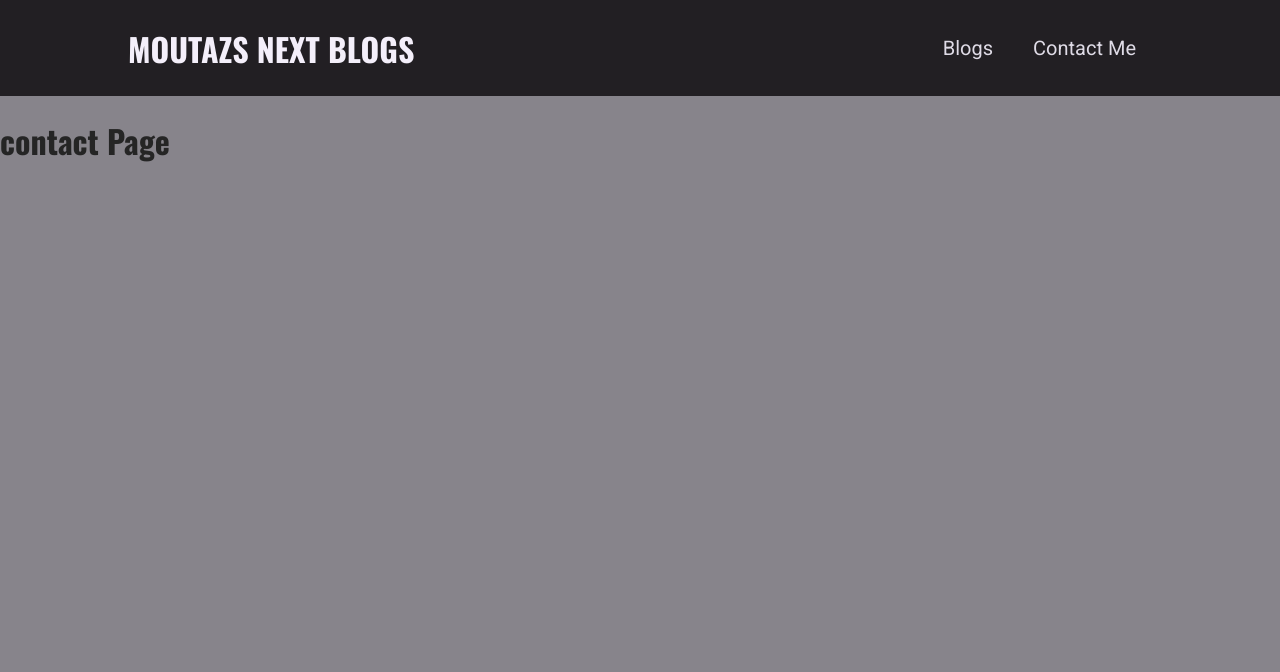
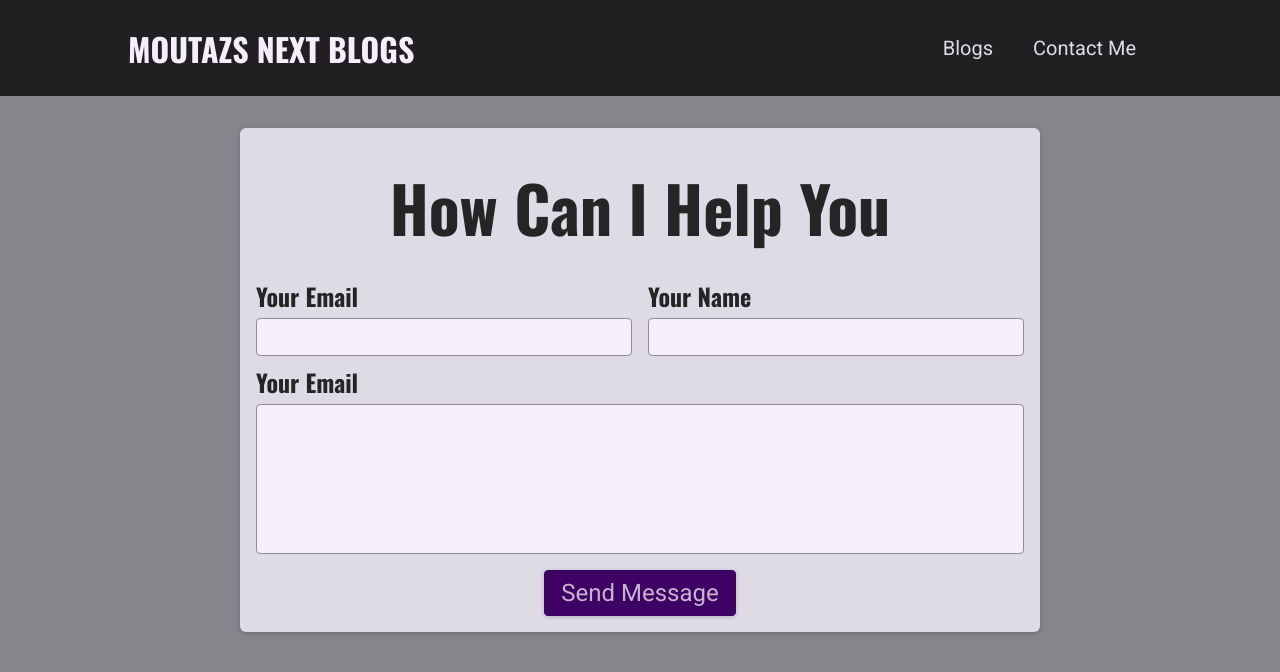
Before and after one commit to MezoAli/nextjs-blogs, a Next.js app: page /contact in a window 1280 px wide. Shown: the top 672 px of the page. Built offline with nearby package versions, Linux system fonts and the light colour scheme.

Commit message:
adding api route and mongodb code to stored messages to backend

```diff
--- /dev/null
+++ b/components/contact/contact-form.js
@@ -0,0 +1,54 @@
+import classes from "./contact-form.module.css";
+import { useRef } from "react";
+function ContactForm() {
+	const emailRef = useRef();
+	const nameRef = useRef();
+	const messageRef = useRef();
+
+	const handleSubmit = async (e) => {
+		e.preventDefault();
+		const enteredEmail = emailRef.current.value;
+		const enteredName = nameRef.current.value;
+		const enteredMessage = messageRef.current.value;
+
+		const response = await fetch("/api/contact", {
+			method: "POST",
+			body: JSON.stringify({
+				email: enteredEmail,
+				name: enteredName,
+				message: enteredMessage,
+			}),
+			headers: {
+				"Content-Type": "application/json",
+			},
+		});
+
+		const data = await response.json();
+	};
+	return (
+		<section className={classes.contact}>
+			<h1>How Can I Help You</h1>
+			<form className={classes.form} onSubmit={handleSubmit}>
+				<div className={classes.controls}>
+					<div className={classes.control}>
+						<label htmlFor="email">Your Email</label>
+						<input type="email" id="email" required ref={emailRef} />
+					</div>
+					<div className={classes.control}>
+						<label htmlFor="name">Your Name</label>
+						<input type="text" id="name" required ref={nameRef} />
+					</div>
+				</div>
+				<div className={classes.control}>
+					<label htmlFor="message">Your Email</label>
+					<textarea id="message" rows="5" required ref={messageRef}></textarea>
+				</div>
+				<div className={classes.control}>
+					<button type="submit">Send Message</button>
+				</div>
+			</form>
+		</section>
+	);
+}
+
+export default ContactForm;
--- /dev/null
+++ b/components/contact/contact-form.module.css
@@ -0,0 +1,75 @@
+.contact {
+	margin: var(--size-8) auto;
+	border-radius: 6px;
+	background-color: var(--color-grey-100);
+	width: 90%;
+	max-width: 50rem;
+	padding: var(--size-4);
+	box-shadow: 0 1px 4px rgba(0, 0, 0, 0.2);
+	font-size: var(--size-6);
+}
+
+.contact h1 {
+	font-size: var(--size-8);
+	margin: var(--size-4) 0;
+	text-align: left;
+}
+
+.form label {
+	display: block;
+	font-family: "Oswald", sans-serif;
+	font-weight: bold;
+	margin: var(--size-2) 0 var(--size-1) 0;
+}
+
+.form input,
+.form textarea {
+	font: inherit;
+	padding: var(--size-1);
+	border-radius: 4px;
+	width: 100%;
+	border: 1px solid var(--color-grey-400);
+	background-color: var(--color-grey-50);
+	resize: none;
+}
+
+.controls {
+	display: flex;
+	column-gap: 1rem;
+	flex-wrap: wrap;
+}
+
+.control {
+	flex: 1;
+	min-width: 10rem;
+}
+
+.actions {
+	margin-top: var(--size-4);
+	text-align: right;
+}
+
+.form button {
+	font: inherit;
+	display: block;
+	margin: 10px auto 0px;
+	cursor: pointer;
+	background-color: var(--color-primary-700);
+	border: 1px solid var(--color-primary-700);
+	padding: var(--size-2) var(--size-4);
+	border-radius: 4px;
+	color: var(--color-primary-50);
+	box-shadow: 0 1px 4px rgba(0, 0, 0, 0.2);
+}
+
+.form button:hover {
+	background-color: var(--color-primary-500);
+	border-color: var(--color-primary-500);
+}
+
+@media (min-width: 768px) {
+	.contact h1 {
+		font-size: var(--size-16);
+		text-align: center;
+	}
+}
--- a/components/posts/post-item.module.css
+++ b/components/posts/post-item.module.css
@@ -10,7 +10,7 @@
 
 .image {
 	width: 100%;
-	max-height: 20rem;
+	max-height: 16rem;
 	overflow: hidden;
 }
 
--- a/package.json
+++ b/package.json
@@ -10,6 +10,7 @@
   },
   "dependencies": {
     "gray-matter": "^4.0.3",
+    "mongodb": "^4.13.0",
     "next": "13.0.6",
     "react": "18.2.0",
     "react-dom": "18.2.0",
--- /dev/null
+++ b/pages/api/contact.js
@@ -0,0 +1,47 @@
+import { MongoClient } from "mongodb";
+async function ContactHandler(req, res) {
+	if (req.method === "POST") {
+		let client;
+		const { email, name, message } = req.body;
+
+		if (
+			!email ||
+			!email.includes("@") ||
+			!name ||
+			name.trim() === "" ||
+			!message ||
+			message.trim() === ""
+		) {
+			res.status(422).json({ message: "invalid inputs ..." });
+			return;
+		}
+
+		const newMessage = {
+			email,
+			name,
+			message,
+		};
+		try {
+			client = await MongoClient.connect(
+				"mongodb+srv://moutazali:1234567890@cluster0.vebfjx8.mongodb.net/blogmessages?retryWrites=true&w=majority"
+			);
+		} catch (error) {
+			res.status(500).json({ message: error.message });
+			return;
+		}
+		const db = client.db();
+
+		try {
+			const result = await db.collection("messages").insertOne({ newMessage });
+			newMessage._id = result.insertedId;
+			client.close();
+		} catch (error) {
+			res.status(500).json({ message: error.message });
+			return;
+		}
+		res.status(201).json({ message: "message sent successfully", newMessage });
+		client.close();
+	}
+}
+
+export default ContactHandler;
--- a/pages/api/hello.js
+++ /dev/null
@@ -1,5 +0,0 @@
-// Next.js API route support: https://nextjs.org/docs/api-routes/introduction
-
-export default function handler(req, res) {
-  res.status(200).json({ name: 'John Doe' })
-}
--- a/pages/contact/index.js
+++ b/pages/contact/index.js
@@ -1,5 +1,7 @@
+import ContactForm from "../../components/contact/contact-form";
+
 function ContactPage() {
-	return <h1>contact Page</h1>;
+	return <ContactForm />;
 }
 
 export default ContactPage;
```
Also changed, not shown: components/posts/posts-detail/post-content.js (+0 -13 lines), 1 other file (tests, documents, lock files or other folders).
